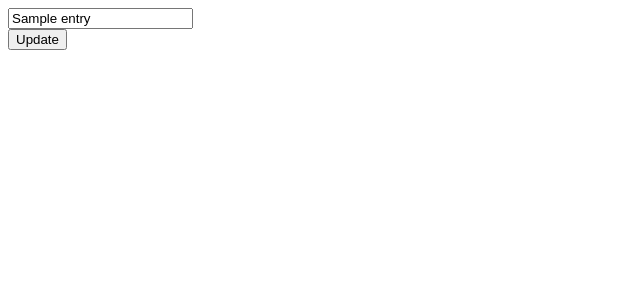
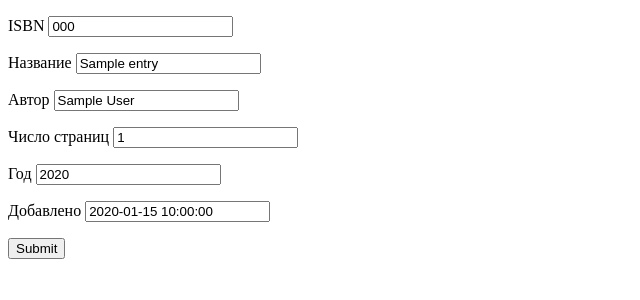
Before and after one commit to daniilko0/flask-crud, a Flask app: template crud_app/templates/crud/update.html in a window 1280 px wide. Shown: the top 300 px of the page, without its empty margins (0-640 px from the left). Run offline with Flask 2, Linux system fonts and the light colour scheme; the template is opened without the code that fills it: most values are stand-ins (such as "Sample title", 1, 10 or a date in 2020).

Commit message:
fix: improve update form

```diff
--- a/crud_app/templates/crud/update.html
+++ b/crud_app/templates/crud/update.html
@@ -1,15 +1,12 @@
 {% extends "base.html" %}
 {% block body %}
-<form action="/update" method="post">
-    {% for _, v in entry %}
-        <div class="form-group">
-            <label>
-                <input class="form-control" value="{{v}}" required>
-            </label>
-        </div>
-    {% endfor %}
-    <button class="btn btn-primary" type="submit">
-        Update
-    </button>
-</form>
+    <form action="{{ url_for('update', id=entry_id)}}" method="post">
+        <p><label for="isbn">ISBN</label> <input type="text" id="isbn" name="isbn" value="{{ entry.isbn }}"></p>
+        <p><label for="name">Название</label> <input type="text" id="name" name="name" value="{{ entry.name }}"></p>
+        <p><label for="author">Автор</label> <input type="text" id="author" name="author" value="{{ entry.author }}"></p>
+        <p><label for="pages">Число страниц</label> <input type="text" id="pages" name="pages" value="{{ entry.pages }}"></p>
+        <p><label for="year">Год</label> <input type="text" id="year" name="year" value="{{ entry.year }}"></p>
+        <p><label for="added_on">Добавлено</label> <input type="text" id="added_on" name="added_on" value="{{ entry.added_on }}"></p>
+        <p><input type="submit"></p>
+    </form>
 {% endblock %}
```
